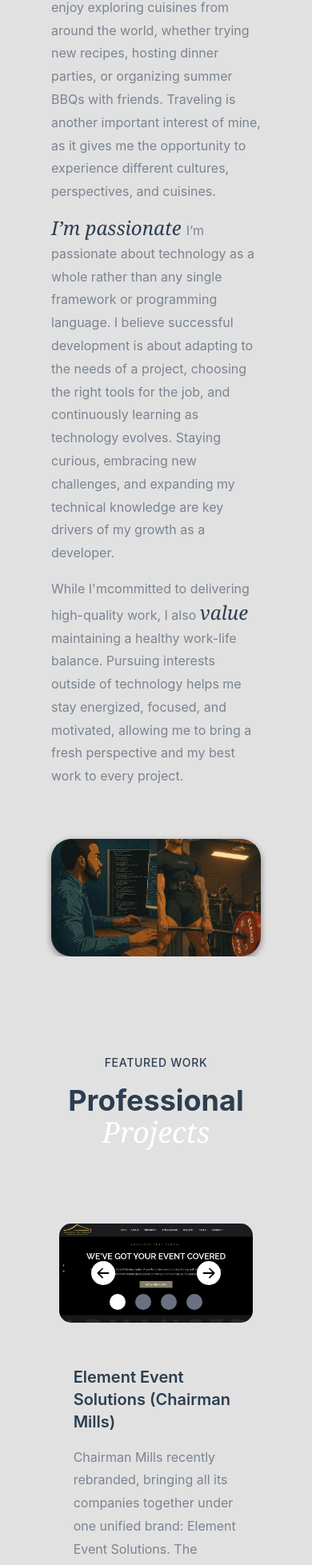
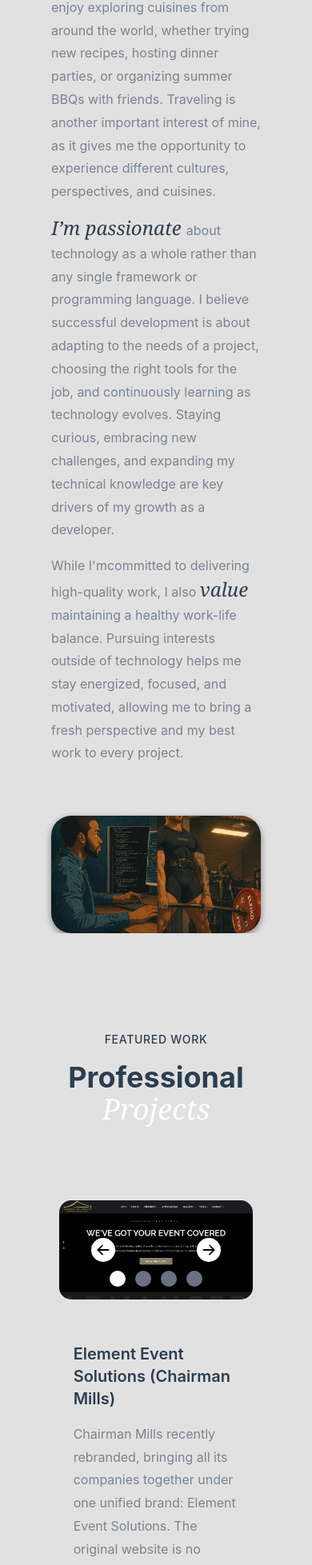
Before and after one commit to nmguni/personal-portfolio, a React (Vite) app: page / in a window 390 px wide. Shown: the part 1297-3254 px from the top of the page at 80% size. Built offline with nearby package versions, Linux system fonts and the light colour scheme.

Commit message:
SEO on buttons improved

```diff
--- a/src/components/CarouselComponent.jsx
+++ b/src/components/CarouselComponent.jsx
@@ -72,6 +72,7 @@ export const CarouselComponent = ({ slides, chairmanmills }) => {
                         </h3>
                      </div>
                      <p className=" line-height-p text-muted-foreground">{mills.description}</p>
+                     <p className=" line-height-p text-muted-foreground">{mills.descriptionTwo}</p>
                      <div className="flex flex-wrap gap-2">
                         {mills.tags.map((tag, tagIdx) => (
                            <span
--- a/src/layout/Navbar.jsx
+++ b/src/layout/Navbar.jsx
@@ -52,13 +52,13 @@ export const Navbar = () => {
 
             {/* CTA Button */}
             <div className="hidden md:block">
-               <Button size="sm" className="btn-animation">
+               <Button type="button" size="sm" className="btn-animation">
                   <a href="#contact">Contact Me</a>
                </Button>
             </div>
 
             {/* Mobile Menu Button */}
-            <button
+            <button type="button"
                className="md:hidden p-2 text-foreground cursor-pointer"
                onClick={() => setIsMobileMenuOpen((prev) => !prev)}
             >
@@ -81,7 +81,7 @@ export const Navbar = () => {
                      </a>
                   ))}
 
-                  <Button onClick={() => setIsMobileMenuOpen(false)}>
+                  <Button type="button" onClick={() => setIsMobileMenuOpen(false)}>
                      Contact Me
                   </Button>
                </div>
--- a/src/sections/About.jsx
+++ b/src/sections/About.jsx
@@ -27,7 +27,7 @@ export const About = () => {
 
                      </p>
                      <p className="line-height-p" >
-                        <span className="text-2xl md:text-3xl font-bold leading-tight animate-fade-in animation-delay-100  font-serif italic font-normal text-primary "> I’m passionate </span>I’m passionate about technology as a whole rather than any single framework or programming language. I believe successful development is about adapting to the needs of a project, choosing the right tools for the job, and continuously learning as technology evolves. Staying curious, embracing new challenges, and expanding my technical knowledge are key drivers of my growth as a developer.
+                        <span className="text-2xl md:text-3xl font-bold leading-tight animate-fade-in animation-delay-100  font-serif italic font-normal text-primary "> I’m passionate </span>about technology as a whole rather than any single framework or programming language. I believe successful development is about adapting to the needs of a project, choosing the right tools for the job, and continuously learning as technology evolves. Staying curious, embracing new challenges, and expanding my technical knowledge are key drivers of my growth as a developer.
                      </p>
                      <p className="line-height-p" >
                         While I'mcommitted to delivering high-quality work, I also        <span className="text-2xl md:text-3xl font-bold leading-tight animate-fade-in animation-delay-100  font-serif italic font-normal text-primary ">value</span> maintaining a healthy work-life balance. Pursuing interests outside of technology helps me stay energized, focused, and motivated, allowing me to bring a fresh perspective and my best work to every project.
--- a/src/sections/Hero.jsx
+++ b/src/sections/Hero.jsx
@@ -78,11 +78,11 @@ export const Hero = () => {
 
                   {/* CTAs */}
                   <div className="flex flex-wrap gap-4 animate-fade-in animation-delay-300">
-                     <Button className="btn-animation" size="lg">
+                     <Button type="button" className="btn-animation" size="lg">
                         <a href="#contact">Contact Me</a>
                      </Button>
 
-                     <button className="download-btn relative overflow-hidden rounded-full font-bold focus:outline-none focus-visible:ring-2 focus-visible:ring-primary  text-primary hover:bg-primary/20 shadow-lg shadow-primary/25 px-8 py-4 text-lg btn-animation" size="lg">
+                     <button type="button" className="download-btn relative overflow-hidden rounded-full font-bold focus:outline-none focus-visible:ring-2 focus-visible:ring-primary  text-primary hover:bg-primary/20 shadow-lg shadow-primary/25 px-8 py-4 text-lg btn-animation" size="lg">
                         <a href="../assets/docs/Ndumiso_Mguni_Resume.pdf"
                            download="Ndumiso_Mguni_Resume.pdf">  Download CV
 
--- a/src/sections/Projects.jsx
+++ b/src/sections/Projects.jsx
@@ -54,7 +54,9 @@ const chairmanmills = [
    {
       title: "Element Event Solutions (Chairman Mills)",
       description:
-         " Chairman Mills recently rebranded, bringing all its companies together under one unified brand: Element Event Solutions. The original website is no longer fully accessible, but you can still view it via the Wayback Machine using the “Live Site” button. At Chair-man Mills, I supported and optimized a network of nine WordPress and Headless CMS websites, focusing on compliance, accessibility, and seamless user experience.I customized WordPress themes using PHP, ACF, and Gutenberg blocks to simplify content authoring workflows. Using Zapier and Monday.com automations. Acting as the main technical point of contact, I communicated project updates, deployment timelines, and technical solutions to non‑technical teams keeping site launches on track and stakeholders fully informed.",
+         "Chairman Mills recently rebranded, bringing all its companies together under one unified brand: Element Event Solutions. The original website is no longer fully accessible, but you can still view it via the Wayback Machine via the chairman mills button.",
+      descriptionTwo:
+         " At Chair-man Mills, I supported and optimized a network of nine WordPress and Headless CMS websites, focusing on compliance, accessibility, and seamless user experience.I customized WordPress themes using PHP, ACF, and Gutenberg blocks to simplify content authoring workflows. Using Zapier and Monday.com automations. Acting as the main technical point of contact, I communicated project updates, deployment timelines, and technical solutions to non‑technical teams keeping site launches on track and stakeholders fully informed.",
       tags: [
          "JavaScript",
          "PHP",
@@ -74,11 +76,6 @@ const chairmanmills = [
 ];
 
 const slides = [
-   // {
-   //    title: "Element event",
-   //    image: "../src/assets/images/carousel-imagesel/element-event.jpg",
-
-   // },
    {
       title: "Advanced tent renta",
       image: slideOne,
```
